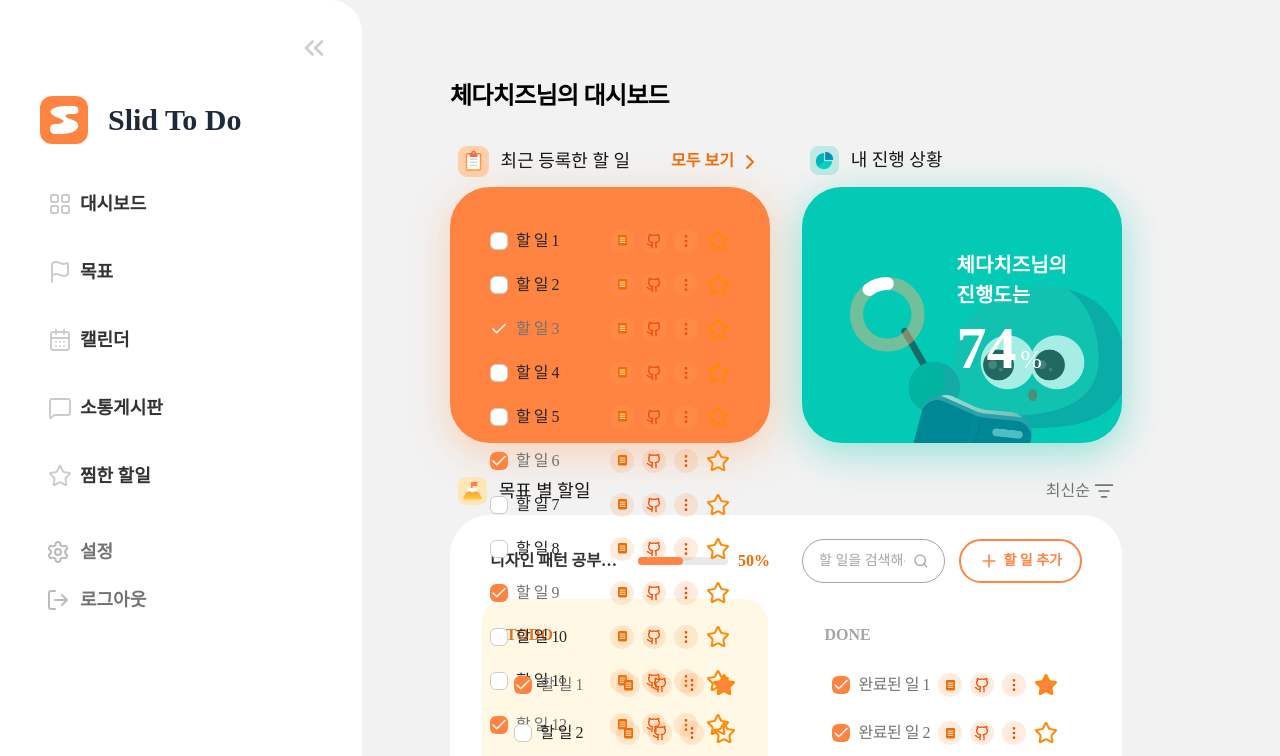
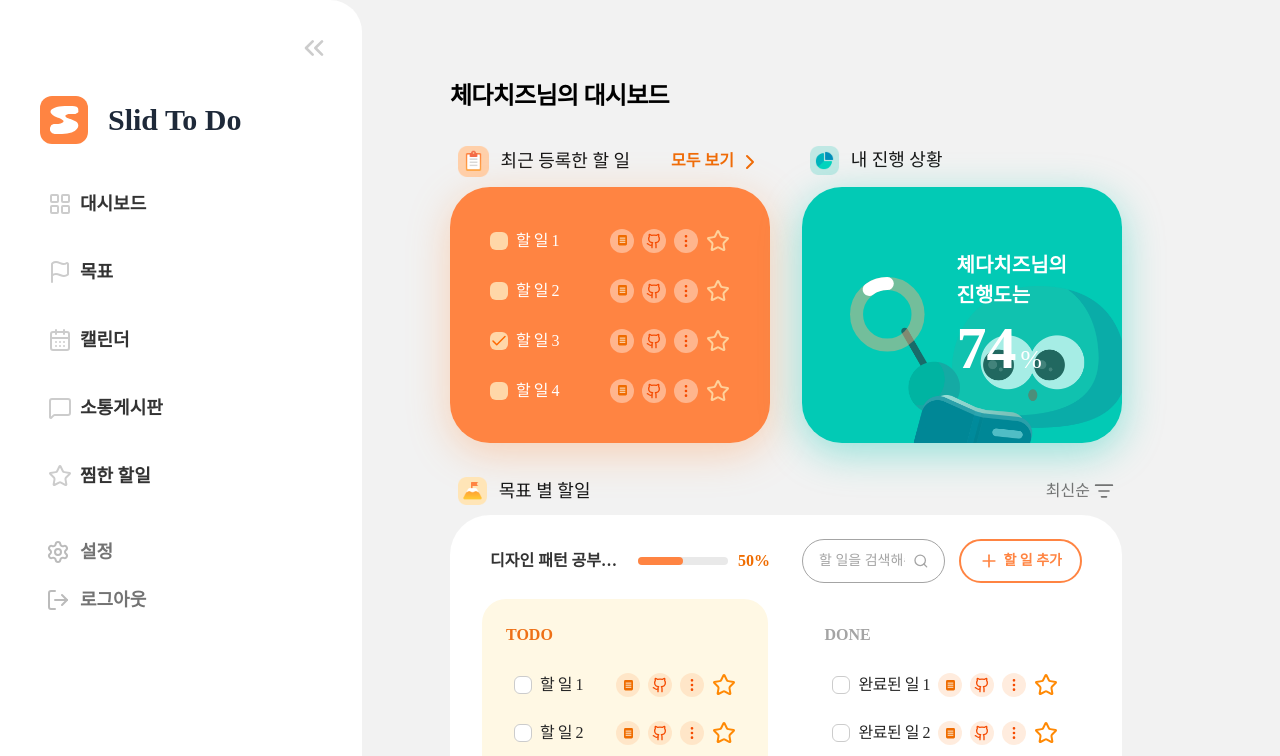
Before and after one commit to slidtodo/frontend, a Next.js app: page /dashboard in a window 1280 px wide. Shown: the top 756 px of the page. Built offline with nearby package versions, Linux system fonts and the light colour scheme.

Commit message:
fix: Todoitem 타입 수정

```diff
--- a/src/features/dashboard/allTodo/components/AllTodoContent/mock.ts
+++ b/src/features/dashboard/allTodo/components/AllTodoContent/mock.ts
@@ -15,6 +15,7 @@ export const mockTodoItems: TodoItem[] = Array.from({ length: 30 }, (_, i) => {
     linkUrl: `https://example.com/todo/${id}`,
     source: 'github_pr',
     sourceItemId: null,
+    dueDate: new Date(Date.now() + id * 24 * 60 * 60 * 1000).toISOString(),
     createdAt: new Date().toISOString(),
     updatedAt: new Date().toISOString(),
     goal: {
@@ -22,5 +23,11 @@ export const mockTodoItems: TodoItem[] = Array.from({ length: 30 }, (_, i) => {
       title: '자바스크립트로 웹 서비스 만들기',
     },
     noteIds: [id * 10 + 1],
+    tags: [
+      {
+        id: 1,
+        name: '중요',
+      },
+    ],
   };
 });
--- a/src/features/dashboard/components/DashboardSummary/index.tsx
+++ b/src/features/dashboard/components/DashboardSummary/index.tsx
@@ -1,3 +1,4 @@
+import Link from 'next/link';
 import Image from 'next/image';
 import { ChevronRightIcon } from 'lucide-react';
 
@@ -6,7 +7,6 @@ import ProgressCircle from '@/shared/components/ProgressCircle';
 import TaskCard from '@/shared/components/TaskCard';
 
 import { mockTodoItems } from '../../allTodo/components/AllTodoContent/mock';
-import Link from 'next/link';
 
 export default function DashBoardSummary() {
   return (
@@ -39,29 +39,9 @@ export default function DashBoardSummary() {
 
 function RecentPostCard() {
   return (
-    <article className="h-[256px] rounded-[40px] bg-[#FF8442] p-4 shadow-[0_10px_40px_0_rgba(255,158,89,0.40)] lg:p-8">
-      {mockTodoItems.map((task) => (
-        <TaskCard
-          key={task.id}
-          todo={{
-            id: task.id,
-            title: task.title,
-            done: task.done ?? false,
-            fileUrl: null,
-            linkUrl: null,
-            userId: 0,
-            goalId: 0,
-            createdAt: new Date().toISOString(),
-            source: 'manual',
-            sourceItemId: null,
-            updatedAt: new Date().toISOString(),
-            noteIds: [],
-            goal: {
-              id: 0,
-              title: '',
-            },
-          }}
-        />
+    <article className="flex h-[256px] flex-col gap-[6px] rounded-[40px] bg-[#FF8442] p-4 shadow-[0_10px_40px_0_rgba(255,158,89,0.40)] lg:p-8">
+      {mockTodoItems.slice(0, 4).map((task) => (
+        <TaskCard key={task.id} todo={task} variant="orange" />
       ))}
     </article>
   );
--- a/src/features/dashboard/components/GoalBox/index.tsx
+++ b/src/features/dashboard/components/GoalBox/index.tsx
@@ -4,13 +4,15 @@ import Progressbar from '@/shared/components/Progressbar';
 import TaskCard from '@/shared/components/TaskCard';
 import SearchInput from '@/shared/components/SearchInput';
 import Button from '@/shared/components/Button';
+import { TodoItem } from '@/shared/types/api';
+
 interface GoalBoxProps {
   data: {
     id: number;
     title: string;
     progress: number;
-    todoList: { id: number; title: string; isCompleted: boolean; star: boolean }[];
-    doneList: { id: number; title: string; star: boolean }[];
+    todoList: TodoItem[];
+    doneList: TodoItem[];
   };
 }
 
@@ -46,7 +48,7 @@ export default function GoalBox({ data }: GoalBoxProps) {
 interface ListBoxProps {
   title: string;
   variant: 'todo' | 'done';
-  items: { id: number; title: string; star: boolean; isCompleted?: boolean }[];
+  items: TodoItem[];
 }
 function ListBox({ title, variant, items }: ListBoxProps) {
   let bgColor, textColor;
@@ -65,28 +67,7 @@ function ListBox({ title, variant, items }: ListBoxProps) {
       <span className={`text-sm font-bold ${textColor} lg:text-base`}>{title}</span>
       <div className="flex max-h-[236px] flex-col gap-1 overflow-y-auto">
         {items.map((item) => (
-          <TaskCard
-            key={item.id}
-            todo={{
-              id: item.id,
-              title: item.title,
-              done: item.isCompleted ?? variant === 'done',
-              fileUrl: null,
-              linkUrl: null,
-              userId: 0,
-              goalId: 0,
-              createdAt: new Date().toISOString(),
-              source: 'manual',
-              sourceItemId: null,
-              updatedAt: new Date().toISOString(),
-              noteIds: [],
-              goal: {
-                id: 0,
-                title: '',
-              },
-            }}
-            starred={item.star}
-          />
+          <TaskCard key={item.id} todo={item} starred={item.favorite} />
         ))}
       </div>
     </div>
--- a/src/features/goal/components/DetailTodoModal/index.tsx
+++ b/src/features/goal/components/DetailTodoModal/index.tsx
@@ -2,9 +2,10 @@ import React from 'react';
 import Image from 'next/image';
 import { FlagIcon, CalendarIcon, HashIcon, XIcon, LinkIcon } from 'lucide-react';
 
+import Tag from '@/shared/components/Tag';
+
 import { TodoItem } from '@/shared/types/api';
 import { useModalStore } from '@/shared/stores/useModalStore';
-
 // TODO: 현재 디자인과 데이터 응답이 이상함 추후 API 명세 수정될 때 같이 수정 필요
 interface DetailTodoModalProps {
   todo: TodoItem;
@@ -28,8 +29,14 @@ export default function DetailTodoModal({ todo }: DetailTodoModalProps) {
       </div>
       <div className="flex flex-col gap-4">
         <DetailItemSummary icon={<FlagIcon size={18} />} label="목표" value={todo.goal.title} />
-        <DetailItemSummary icon={<CalendarIcon size={18} />} label="마감기한" value={'2026.09.12'} />
-        <DetailItemSummary icon={<HashIcon size={18} />} label="태그" value={['코딩', '프로그래밍'].join(', ')} />
+        <DetailItemSummary icon={<CalendarIcon size={18} />} label="마감기한" value={todo.dueDate} />
+        <DetailItemSummary
+          icon={<HashIcon size={18} />}
+          label="태그"
+          value={todo.tags.map((tag) => (
+            <Tag key={tag.id} string={tag.name} />
+          ))}
+        />
       </div>
       {(todo.fileUrl || todo.linkUrl) && (
         <div className="flex flex-col gap-2">
@@ -65,12 +72,12 @@ export default function DetailTodoModal({ todo }: DetailTodoModalProps) {
 interface DetailItemSummaryProps {
   icon: React.ReactNode;
   label: string;
-  value: string;
+  value: string | React.ReactNode;
 }
 function DetailItemSummary({ icon, label, value }: DetailItemSummaryProps) {
   return (
     <div className="flex gap-2">
-      <div className="flex gap-1">
+      <div className="flex items-center gap-1">
         <div className="flex items-center text-[#A4A4A4]">{icon}</div>
         <span className="text-sm font-medium text-[#A4A4A4]">{label}</span>
       </div>
--- a/src/shared/components/TaskCard/index.tsx
+++ b/src/shared/components/TaskCard/index.tsx
@@ -107,10 +107,8 @@ export function TaskCard({
           'min-w-0 flex-1 cursor-pointer truncate',
           'text-base leading-6 tracking-[-0.03em]',
           'transition-colors duration-150',
-          checked
-            ? 'font-medium text-[#737373] group-hover:font-semibold group-hover:text-[#EF6C00]'
-            : 'font-medium text-[#262626]',
-          isOrange ? 'group-hover:text-white' : '',
+          checked ? 'font-medium text-[#737373] group-hover:font-semibold group-hover:text-[#EF6C00]' : 'font-medium',
+          isOrange ? 'text-[#ffffff] group-hover:text-white' : 'text-[#262626]',
         )}
       >
         {todo.title}
--- a/src/shared/types/api.d.ts
+++ b/src/shared/types/api.d.ts
@@ -11,6 +11,7 @@ export interface TodoItem {
   dueDate: string;
   createdAt: string;
   updatedAt: string;
+  favorite: boolean;
   goal: {
     id: number;
     title: string;
```
